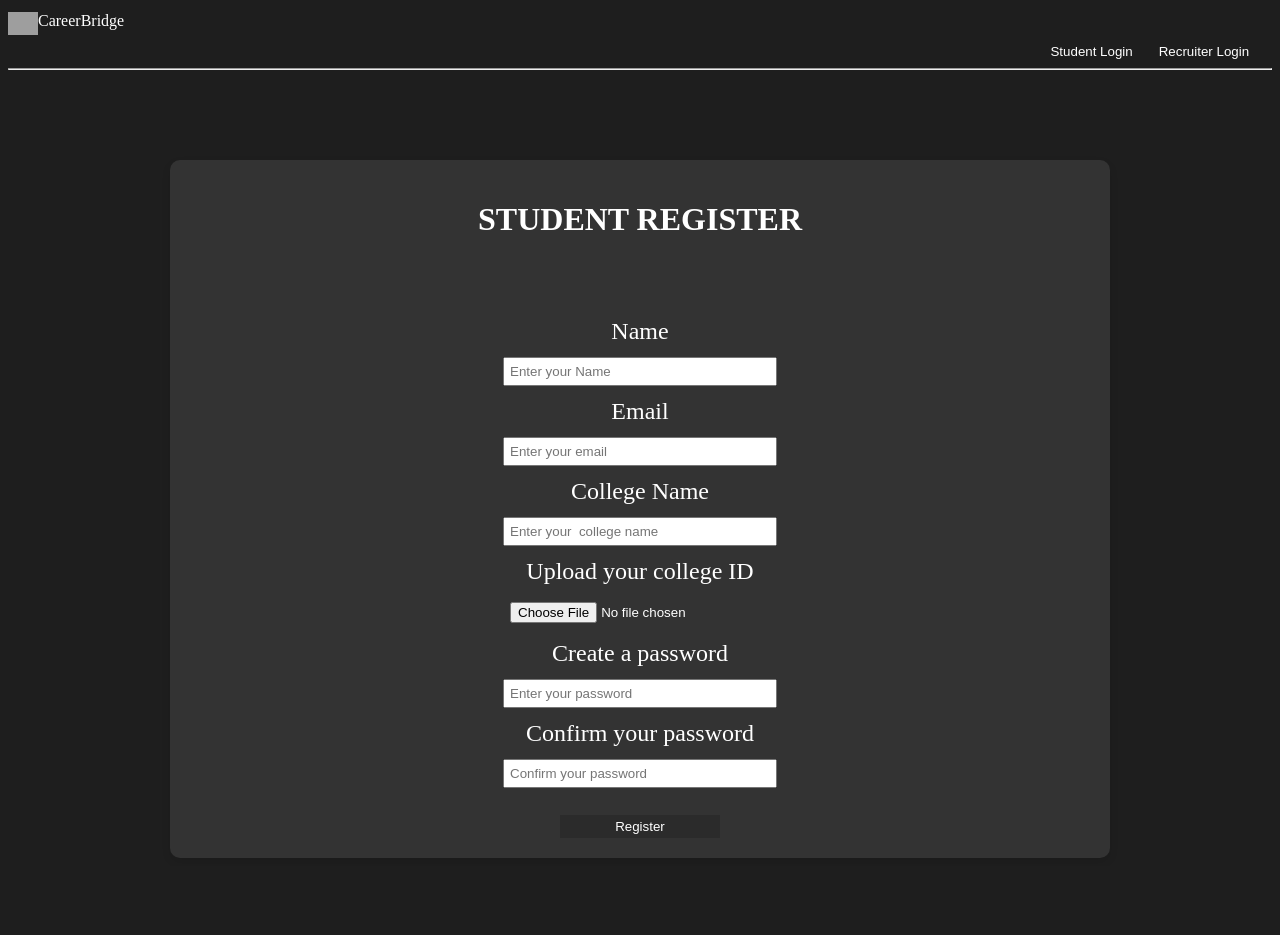
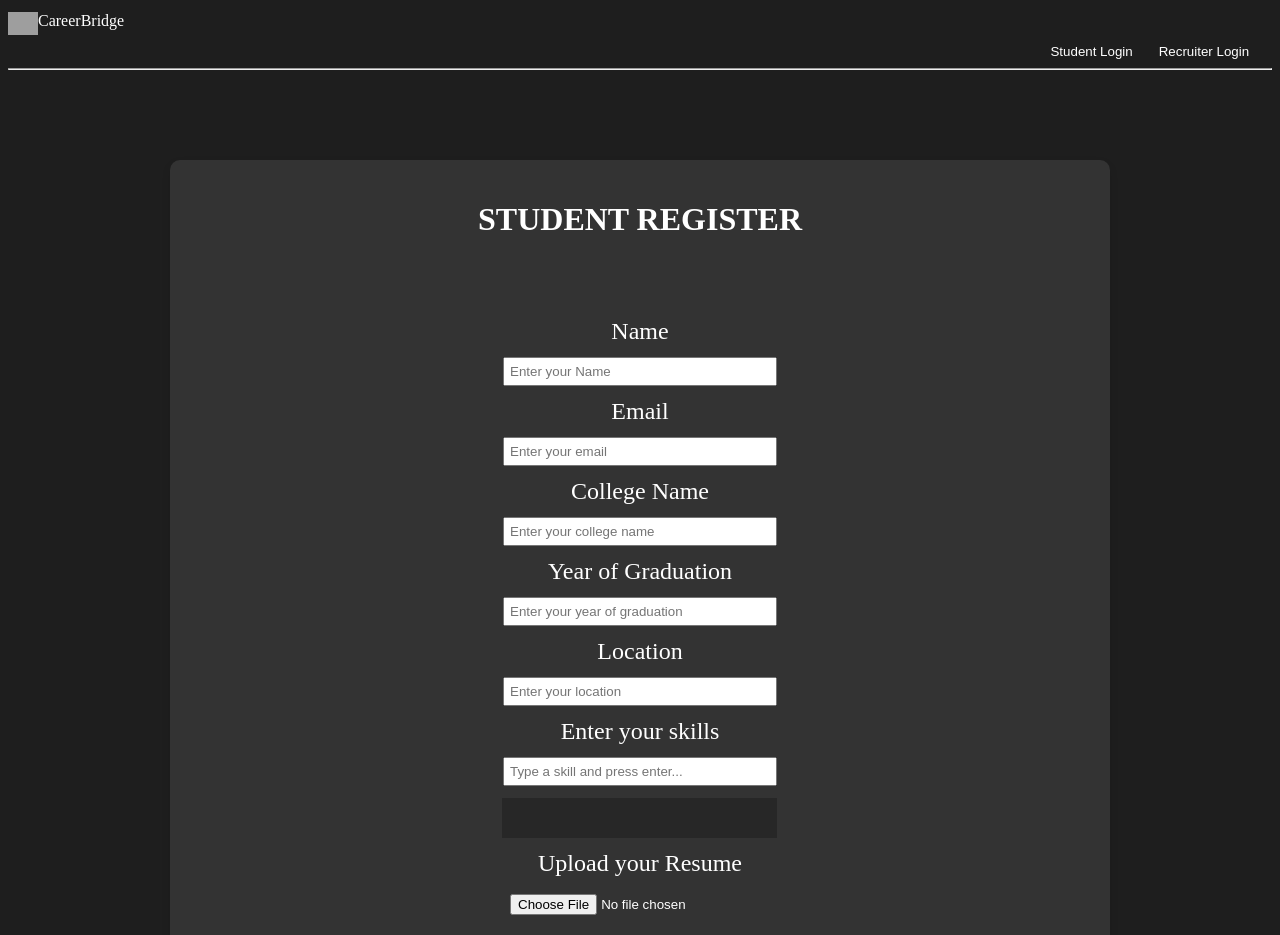
Before and after one commit to Kaushikdsai/CareerHub, a React (Vite) app in the folder career-bridge/: page /student-register in a window 1280 px wide. Shown: the top 935 px of the page. Before the commit the page ends 866 px from the top, so only its background shows below. Built offline with nearby package versions, Linux system fonts and the light colour scheme; grey boxes are pictures that could not be loaded.

Commit message:
skills-section

```diff
--- /dev/null
+++ b/career-bridge/src/components/AddSkills.jsx
@@ -0,0 +1,44 @@
+import React, { useState } from 'react';
+import '../styles/AddSkills.css';
+
+export const AddSkills = () => {
+  const [skillInput,setSkillInput]=useState('');
+  const [skills,setSkills]=useState([]);
+
+  const handleKeyDown = (e) => {
+    if(e.key==='Enter' && skillInput.trim()){
+      e.preventDefault();
+      if(!skills.includes(skillInput.trim())){
+        setSkills([...skills, skillInput.trim()]);
+        setSkillInput('');
+      }
+    }
+  };
+
+  const removeSkill = (skillToRemove) => {
+    setSkills(skills.filter(skill => skill !== skillToRemove));
+  };
+
+  return (
+    <div className="skills-section">
+      <label htmlFor="skills">Enter your skills</label>
+      <br></br>
+      <input
+        type="text"
+        id="skills"
+        placeholder="Type a skill and press enter..."
+        value={skillInput}
+        onChange={(e) => setSkillInput(e.target.value)}
+        onKeyDown={handleKeyDown}
+      />
+      <div className="skills-tags">
+        {skills.map((skill, idx) => (
+          <div key={idx} className="skill-tag">
+            {skill}
+            <span className="remove-btn" onClick={() => removeSkill(skill)}>×</span>
+          </div>
+        ))}
+      </div>
+    </div>
+  );
+};
--- a/career-bridge/src/pages/StudentRegister.jsx
+++ b/career-bridge/src/pages/StudentRegister.jsx
@@ -1,14 +1,17 @@
 import React, { useState } from 'react';
 import Navbar from '../components/Navbar';
 import '../styles/StudentRegister.css';
+import { AddSkills } from '../components/AddSkills';
 
 export const StudentRegister = () => {
-  const [name, setName]=useState('');
-  const [collegeName, setCollegeName]=useState('');
-  const [email, setEmail]=useState('');
-  const [password, setPassword]=useState('');
-  const [confirmPassword, setConfirmPassword]=useState('');
-  const [messages, setMessages]=useState([]);
+  const [name,setName]=useState('');
+  const [collegeName,setCollegeName]=useState('');
+  const [yearOfGraduation,setYearOfGraduation]=useState('');
+  const [location,setLocation]=useState('');
+  const [email,setEmail]=useState('');
+  const [password,setPassword]=useState('');
+  const [confirmPassword,setConfirmPassword]=useState('');
+  const [messages,setMessages]=useState([]);
 
   const handleSubmit = (e) => {
     e.preventDefault();
@@ -16,9 +19,8 @@ export const StudentRegister = () => {
     if(!name) errors.push('Name is required!');
     if(!email) errors.push('Email is required!');
     if(!password) errors.push('Password is required!');
-    if(password !== confirmPassword) errors.push('Passwords do not match!');
+    if(password!==confirmPassword) errors.push('Passwords do not match!');
     setMessages(errors);
-
     if(errors.length===0){
         setMessages(['Registration Successful!']);
     }
@@ -32,8 +34,7 @@ export const StudentRegister = () => {
           <h1>STUDENT REGISTER</h1>
           <div className="details">
             <div className="form-group">
-                    <label htmlFor="name">Name</label>
-                    <br />
+              <label htmlFor="name">Name</label><br />
               <input
                 id="name"
                 name="name"
@@ -42,71 +43,95 @@ export const StudentRegister = () => {
                 onChange={(e) => setName(e.target.value)}
               />
             </div>
+
             <div className="form-group">
-                    <label htmlFor="email">Email</label>
-                    <br />
+              <label htmlFor="email">Email</label><br />
               <input
                 id="email"
                 name="email"
+                type="email"
                 placeholder="Enter your email"
-                        type="email"
                 value={email}
                 onChange={(e) => setEmail(e.target.value)}
               />
             </div>
+
             <div className="form-group">
-                    <label htmlFor="college-name">College Name</label>
-                    <br />
+              <label htmlFor="college-name">College Name</label><br />
               <input
-                        id="name"
+                id="college-name"
                 name="college-name"
-                        placeholder="Enter your  college name"
+                placeholder="Enter your college name"
                 value={collegeName}
                 onChange={(e) => setCollegeName(e.target.value)}
               />
             </div>
+
             <div className="form-group">
-                    <label htmlFor="college-id">Upload your college ID</label>
-                    <br />
+              <label htmlFor="year-of-grad">Year of Graduation</label><br />
+              <input
+                id="year-of-grad"
+                name="year-of-grad"
+                placeholder="Enter your year of graduation"
+                value={yearOfGraduation}
+                onChange={(e) => setYearOfGraduation(e.target.value)}
+              />
+            </div>
+
+            <div className="form-group">
+              <label htmlFor="location">Location</label><br />
+              <input
+                id="location"
+                name="location"
+                placeholder="Enter your location"
+                type="text"
+                value={location}
+                onChange={(e) => setLocation(e.target.value)}
+              />
+            </div>
+
+            <AddSkills />
+
+            <div className="form-group">
+              <label htmlFor="resume">Upload your Resume</label><br />
               <input type="file" name="file" accept=".doc,.docx,.pdf" required />
-                    <br />
             </div>
+
             <div className="form-group">
-                    <label htmlFor="password1">Create a password</label>
-                    <br />
+              <label htmlFor="password1">Create a password</label><br />
               <input
                 id="password1"
                 name="password"
+                type="password"
                 placeholder="Enter your password"
-                        type="password"
                 value={password}
                 onChange={(e) => setPassword(e.target.value)}
               />
             </div>
+
             <div className="form-group">
-                    <label htmlFor="password2">Confirm your password</label>
-                    <br />
+              <label htmlFor="password2">Confirm your password</label><br />
               <input
                 id="password2"
                 name="confirm_password"
+                type="password"
                 placeholder="Confirm your password"
-                        type="password"
                 value={confirmPassword}
                 onChange={(e) => setConfirmPassword(e.target.value)}
               />
             </div>
+
             {messages.length>0 && (
               <ul className="msg-li">
-                    {messages.map((message, index) => (
-                    <li key={index} style={{ color: 'red' }}>
-                        {message}
+                {messages.map((msg, idx) => (
+                  <li key={idx} style={{ color: msg.includes('Success') ? 'green' : 'red' }}>
+                    {msg}
                   </li>
                 ))}
               </ul>
             )}
-                <button className="register-btn" type="submit">
-                Register
-                </button>
+
+            <button className="register-btn" type="submit">Register</button>
           </div>
         </form>
       </div>
--- a/career-bridge/src/pages/StudentView.jsx
+++ b/career-bridge/src/pages/StudentView.jsx
@@ -1,16 +1,53 @@
-import React from 'react'
-import { Hero } from '../components/Hero'
-import Navbar from '../components/Navbar'
-import { JobFilter } from '../components/JobFilter'
-import '../styles/StudentView.css'
+import React, { useEffect, useState } from 'react';
+import axios from 'axios';
+import { Hero } from '../components/Hero';
+import Navbar from '../components/Navbar';
+import { JobFilter } from '../components/JobFilter';
+import '../styles/StudentView.css';
 
 export const StudentView = () => {
-  return(
+  const [jobs, setJobs] = useState([]);
+
+  useEffect(() => {
+    const fetchJobs = async () => {
+      try {
+        const res = await axios.get('http://localhost:5000/jobs');
+        setJobs(res.data);
+      } catch (err) {
+        console.error('Error loading jobs!', err);
+      }
+    };
+
+    fetchJobs();
+  }, []);
+
+  return (
     <>
-       <Navbar />
-       <Hero />
-       <JobFilter />
-       <button className='filters-btn'>Apply Filters</button>
+      <Navbar />
+      <Hero />
+      <JobFilter />
+      <button className="filters-btn">Apply Filters</button>
+
+      <div className="job-list-container">
+        <h2>Jobs posted by Recruiters</h2>
+        {jobs.length === 0 ? (
+          <p>No jobs found.</p>
+        ) : (
+          <ul className="job-list">
+            {jobs.map((job) => (
+              <li key={job._id} className="job-card">
+                <h3>{job.jobDomain}</h3>
+                <p><strong>Department:</strong> {job.department}</p>
+                <p><strong>Type:</strong> {job.jobType}</p>
+                <p><strong>Location:</strong> {job.workLocation}</p>
+                <p><strong>Duration:</strong> {job.jobDuration}</p>
+                <p><strong>Stipend:</strong> {job.stipend}</p>
+                <button className="apply-btn">Apply</button>
+              </li>
+            ))}
+          </ul>
+        )}
+      </div>
     </>
-  )
-}
+  );
+};
--- /dev/null
+++ b/career-bridge/src/styles/AddSkills.css
@@ -0,0 +1,27 @@
+.skills-tags{
+  display: flex;
+  width: 235px;
+  justify-content: center;
+  margin-left: 34.7%;
+  flex-wrap: wrap;
+  background-color: rgb(39, 39, 39);
+  padding: 20px;
+  gap: 10px;
+  margin-bottom: 12px;
+}
+
+.skill-tag{
+  background-color: #334155;
+  color: white;
+  padding: 6px 12px;
+  font-size: 13px;
+  display: flex;
+  align-items: center;
+}
+
+.remove-btn{
+  margin-left: 8px;
+  font-weight: bold;
+  cursor: pointer;
+  color: #f87171;
+}
--- a/career-bridge/src/styles/StudentView.css
+++ b/career-bridge/src/styles/StudentView.css
@@ -1,11 +1,50 @@
-.filters-btn{
-    width: 128px;
-    padding: 6px;
-    margin-top: 0.4%;
-    margin-left: 46%;
+.filters-btn {
+  margin: 20px;
+  padding: 10px 20px;
+  font-size: 1rem;
+  background-color: #28a745;
+  color: white;
+  border: none;
+  border-radius: 6px;
+  cursor: pointer;
 }
-.filters-btn:hover{
-    background-color: black;
-    color: white;
-    border: none;
+
+.filters-btn:hover {
+  background-color: #218838;
 }
+
+.job-list-container {
+  padding: 20px;
+  background-color: #f7f7f7;
+}
+
+.job-list {
+  list-style: none;
+  padding: 0;
+}
+
+.job-card {
+  border: 1px solid #ccc;
+  padding: 16px;
+  margin-bottom: 15px;
+  border-radius: 8px;
+  box-shadow: 0 2px 6px rgba(0,0,0,0.1);
+  color: black;
+}
+
+.job-card h3 {
+  margin-top: 0;
+}
+
+.apply-btn {
+  background-color: #007bff;
+  color: white;
+  padding: 8px 14px;
+  border: none;
+  border-radius: 5px;
+  cursor: pointer;
+}
+
+.apply-btn:hover {
+  background-color: #0056b3;
+}
```
Also changed, not shown: career-bridge/src/components/NewJob.jsx (+7 -6 lines), career-bridge/src/components/ViewJobs.jsx (+7 -0 lines). Lines whose indentation alone changed are shown as unchanged.
